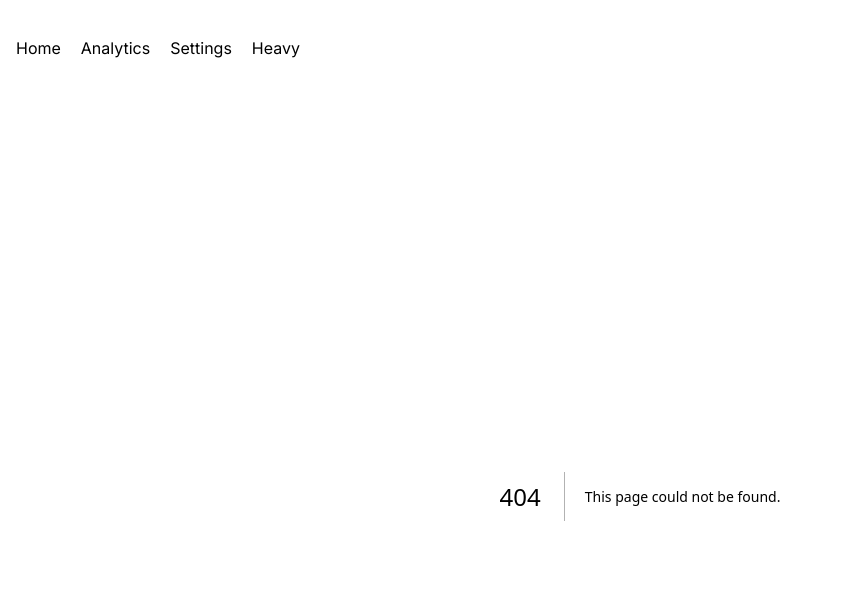
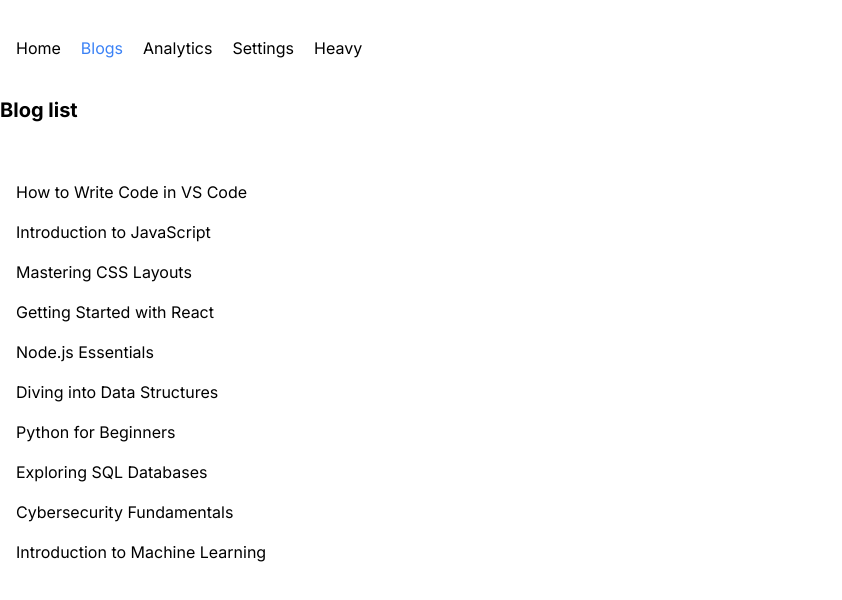
Before and after one commit to oliullah05/Exploring-Next-JS-Revise, a Next.js app: page /blogs in a window 1280 px wide. Before the commit this address had no page. Shown: the top 600 px of the page, without its empty margins (0-842 px from the left). Built offline with nearby package versions, Linux system fonts and the light colour scheme.

Commit message:
Dynamic Routes all concept

```diff
--- /dev/null
+++ b/src/app/blogs/[id]/page.jsx
@@ -0,0 +1,24 @@
+import { blogs } from '@/app/data/blogs';
+import React from 'react';
+
+export async function generateStaticParams(){
+    return blogs.map(blog=>({
+        id:blog.id
+    }))
+}
+
+
+const SingleBlog = ({params}) => {
+    console.log("rendaring single blog");
+    const {id}=params;
+    const blog = blogs.find(blog=>blog.id===id);
+    const {title,description} =blog;
+    return (
+        <div className='p-8'>
+            <h1 className="text-xl font-bold">{title}</h1>
+            <p className="mt-6">{description}</p>
+        </div>
+    );
+};
+
+export default SingleBlog;
--- /dev/null
+++ b/src/app/blogs/page.jsx
@@ -0,0 +1,19 @@
+import React from 'react';
+import { blogs } from '../data/blogs';
+import BlogItem from '../components/BlogItem';
+import Link from 'next/link';
+
+const Blogs = () => {
+    return (
+        <div>
+            <h1 className="text-xl font-bold">Blog list</h1>
+            <div className="mt-6 p-4">
+                {
+                blogs.map(blog=><Link key={blog.id}  href={`/blogs/${blog.id}`}><BlogItem title={blog.title}></BlogItem></Link>)
+                }
+            </div>
+        </div>
+    );
+};
+
+export default Blogs;
--- /dev/null
+++ b/src/app/components/BlogItem.jsx
@@ -0,0 +1,11 @@
+import React from 'react';
+
+const BlogItem = ({title}) => {
+    return (
+        <div className='mt-4'>
+            {title}
+        </div>
+    );
+};
+
+export default BlogItem;
--- a/src/app/components/Posts.jsx
+++ b/src/app/components/Posts.jsx
@@ -1,7 +1,7 @@
 const fetchPost = async()=>{
     await new Promise((resolve,reject)=>{
         setTimeout(() => {
-            reject()
+            resolve()
         }, 2000);
     })
     return "here are my posts"
--- /dev/null
+++ b/src/app/data/blogs.js
@@ -0,0 +1,52 @@
+export const blogs = [
+    {
+        id: "1",
+        title: "How to Write Code in VS Code",
+        description: "Learn the essential tips and tricks for writing efficient and clean code using Visual Studio Code. Discover powerful features, shortcuts, and extensions to enhance your coding experience and productivity."
+    },
+    {
+        id: "2",
+        title: "Introduction to JavaScript",
+        description: "Explore the fundamentals of JavaScript programming language, including variables, data types, control structures, functions, and more. Start your journey into the world of web development with this comprehensive guide."
+    },
+    {
+        id: "3",
+        title: "Mastering CSS Layouts",
+        description: "Unlock the secrets to creating beautiful and responsive layouts with CSS. Dive deep into CSS grid, flexbox, and other layout techniques to design stunning web pages that adapt seamlessly to different screen sizes."
+    },
+    {
+        id: "4",
+        title: "Getting Started with React",
+        description: "Jumpstart your journey into building interactive user interfaces with React. Learn how to set up a React project, create components, manage state, handle events, and leverage the power of JSX."
+    },
+    {
+        id: "5",
+        title: "Node.js Essentials",
+        description: "Discover the core concepts of Node.js and unleash the power of server-side JavaScript development. Explore asynchronous programming, file system operations, HTTP servers, and modules to build scalable web applications."
+    },
+    {
+        id: "6",
+        title: "Diving into Data Structures",
+        description: "Delve into the world of data structures and algorithms to solve complex programming problems efficiently. Explore arrays, linked lists, stacks, queues, trees, and graphs with practical examples and implementations."
+    },
+    {
+        id: "7",
+        title: "Python for Beginners",
+        description: "Get started with Python programming language from scratch. Learn the basics of syntax, data structures, functions, and control flow to kickstart your journey into the versatile world of Python development."
+    },
+    {
+        id: "8",
+        title: "Exploring SQL Databases",
+        description: "Learn the fundamentals of SQL and database management systems. Discover how to design schemas, write SQL queries, perform CRUD operations, and optimize database performance for efficient data retrieval."
+    },
+    {
+        id: "9",
+        title: "Cybersecurity Fundamentals",
+        description: "Gain a foundational understanding of cybersecurity principles and practices. Explore common threats, encryption techniques, network security, and best practices to protect digital assets and privacy."
+    },
+    {
+        id: "10",
+        title: "Introduction to Machine Learning",
+        description: "Embark on a journey into the exciting field of machine learning. Learn about supervised and unsupervised learning, classification, regression, clustering, and neural networks with practical examples and applications."
+    }
+];
--- a/src/app/layout.js
+++ b/src/app/layout.js
@@ -20,6 +20,7 @@ export default function RootLayout({ children }) {
           <nav className="">
             <ul className="flex gap-5 my-5 p-4">
               <li><CustomLink path="/">Home</CustomLink></li>
+              <li><CustomLink path="/blogs">Blogs</CustomLink></li>
               <li><CustomLink path="/analytics">Analytics</CustomLink></li>
               <li><CustomLink prefetch={false}  path="/settings">Settings</CustomLink></li>
               <li><CustomLink prefetch={false}  path="/heavy">Heavy</CustomLink></li>
```
